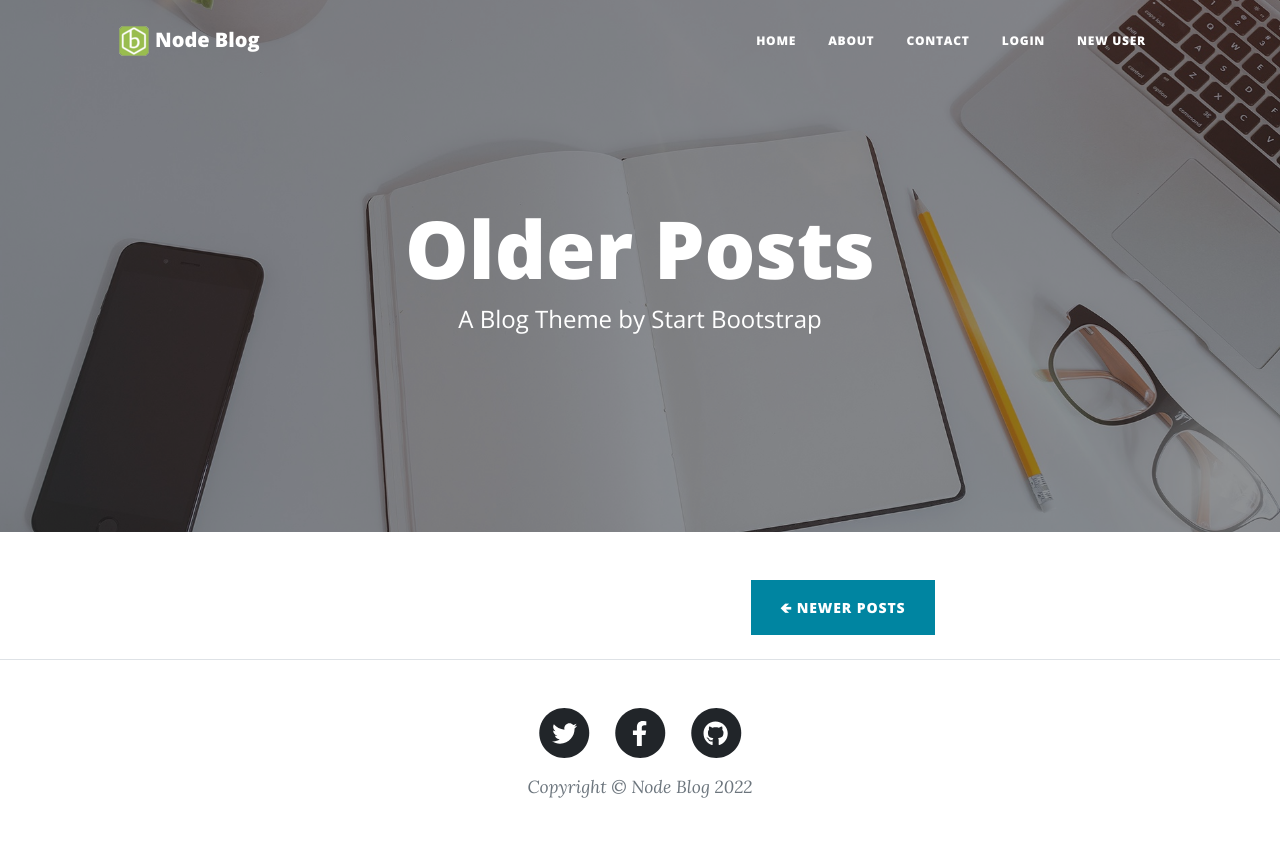
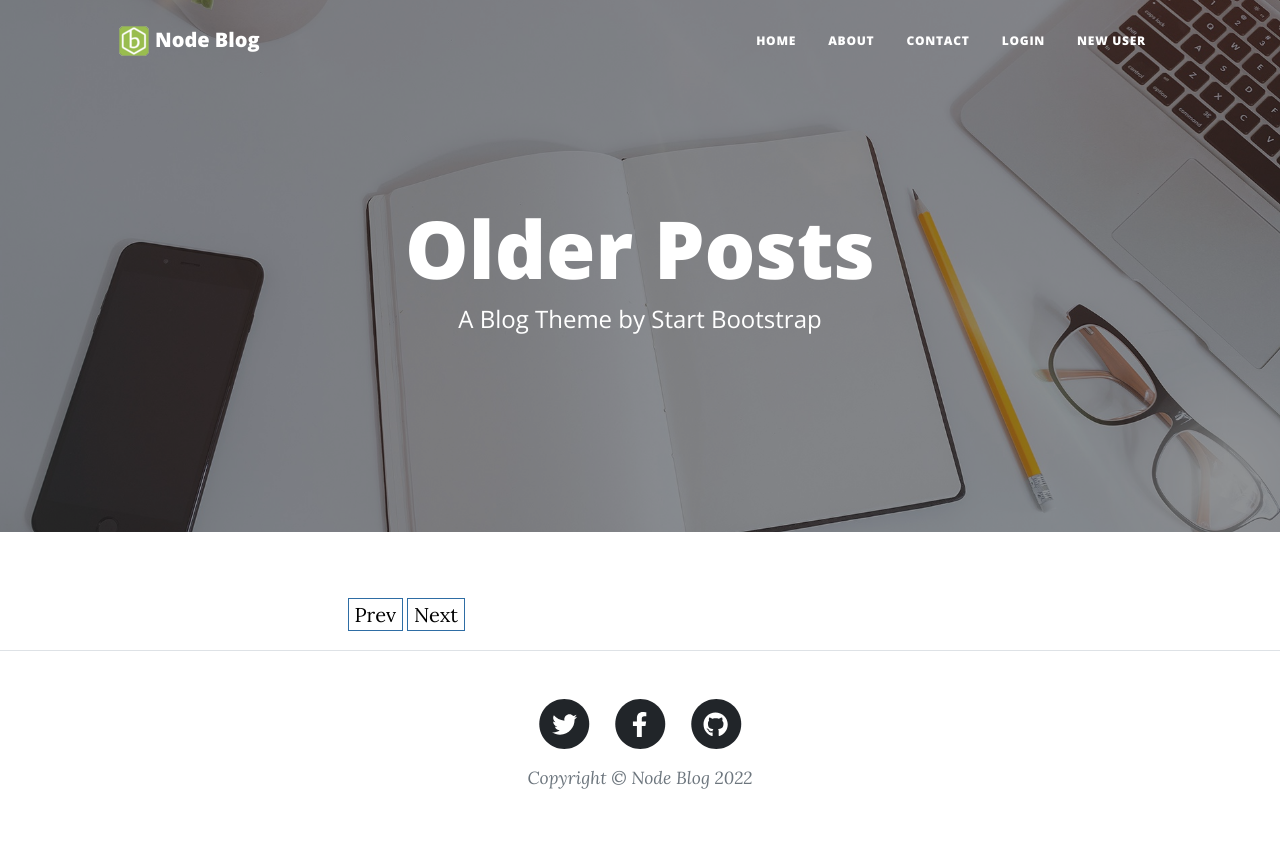
Before and after one commit to Paulepops/Node-blog, a Node server app: template views/olderPosts.ejs in a window 1280 px wide. After the commit the page ends 789 px from the top, so only its background shows below. Run offline with Node 20, Linux system fonts and the light colour scheme; the template is opened without the code that fills it, so the values that code supplies are empty; some libraries are stand-ins or nearby versions.

Commit message:
Added pagination to deal with older posts

```diff
--- /dev/null
+++ b/public/css/app-styles.css
@@ -0,0 +1,20 @@
+
+/* Pagination CSS - used in OlderPosts.ejs */
+
+#page_navigation {
+    clear:both;
+    margin: 20px 0;
+}
+
+#page_navigation a{
+    padding:3px 6px;
+    border:1px solid #2e6da4;
+    margin:2px;
+    color:black;
+    text-decoration:none
+}
+
+.active_page{
+    background:#337ab7;
+    color:white !important;
+}
--- a/views/index.ejs
+++ b/views/index.ejs
@@ -21,7 +21,7 @@
             <div class="row gx-4 gx-lg-5 justify-content-center">
                 <div class="col-md-10 col-lg-8 col-xl-7">
                     <!-- Post preview-->
-                        <% for (var i = 0; i < blogposts.length; i++){ %>
+                        <% for (var i = 0; i < 4; i++){ %>
                         <div class="post-preview">
                             <a href="/post/<%= blogposts[i]._id %>">
                                 <h2 class="post-title"><%= blogposts[i].title %></h2>
--- a/views/layouts/header.ejs
+++ b/views/layouts/header.ejs
@@ -47,4 +47,5 @@
 
     <!-- Core theme CSS (includes Bootstrap)-->
     <link href="/css/styles.css" rel="stylesheet" />
+    <link href="/css/app-styles.css" rel="stylesheet" />
 </head>
--- a/views/olderPosts.ejs
+++ b/views/olderPosts.ejs
@@ -1,6 +1,7 @@
 <!DOCTYPE html>
 <html lang="en">
 <%- include('layouts/header'); -%>
+
 <body>
     <%- include('layouts/navbar'); -%>
     <!-- Page Header-->
@@ -21,8 +22,11 @@
         <div class="row gx-4 gx-lg-5 justify-content-center">
             <div class="col-md-10 col-lg-8 col-xl-7">
                 <!-- Post preview-->
+                <input type='hidden' id='current_page' />
+                <input type='hidden' id='show_per_page' />
+                <div id="pagingBox" class="post-preview">
                 <% for (var i = 0; i < blogposts.length; i++){ %>
-                        <div class="post-preview">
+                    <div class="pagingChild">
                         <a href="/post/<%= blogposts[i]._id %>">
                             <h2 class="post-title"><%= blogposts[i].title %></h2>
                             <h3 class="post-subtitle"><%= blogposts[i].tagline %></h3>
@@ -32,21 +36,109 @@
                             <b><a href="#!"><%= blogposts[i].userid.username %></a></b>
                             on <%= blogposts[i].datePosted.toDateString() %>
                         </p>
-                        </div>
                         <!-- Divider-->
                         <hr class="my-4" />
+                    </div>
                 <% } %>
+                </div>
                 <!-- Pager-->
+                <div id='page_navigation'></div>
                 <!-- IF FIRST PAGE OF LISTING
-                    <div class="d-flex justify-content-end mb-4"><a class="btn btn-primary text-uppercase" href="#!">Older Posts &#129146;</a></div>
-                    <!-- IF MIDDLE PAGE(S) OF LISTING
-                    <div class="d-flex justify-content-end mb-4"><a class="btn btn-primary text-uppercase" href="#!">&#129144; Newer Posts</a> <a class="btn btn-primary text-uppercase" href="#!">Older Posts &#129146;</a></div>
-                    <!-- IF LAST PAGE OF LISTING -->
-                    <div class="d-flex justify-content-end mb-4"><a class="btn btn-primary text-uppercase" href="#!">&#129144; Newer Posts</a> </div>
+                <div class="d-flex justify-content-end mb-4"><a class="btn btn-primary text-uppercase"
+                        href="#!">&#129144; Newer Posts</a> </div>
+                -->
             </div>
         </div>
     </div>
     <%- include('layouts/footer'); -%>
     <%- include('layouts/scripts'); -%>
+    <script src="https://ajax.googleapis.com/ajax/libs/jquery/3.6.0/jquery.min.js"></script>
+    <script>
+        // Source: https://codepen.io/flex4web/pen/PKwPov
+        jQuery(document).ready(function () {
+
+            //Pagination JS
+            //how much items per page to show
+            var show_per_page = 4;
+            //getting the amount of elements inside pagingBox div
+            var number_of_items = <%= blogposts.length %> //$('#pagingBox').children().size();
+            //calculate the number of pages we are going to have
+            var number_of_pages = Math.ceil(number_of_items / show_per_page);
+
+            //set the value of our hidden input fields
+            $('#current_page').val(0);
+            $('#show_per_page').val(show_per_page);
+
+            //now when we got all we need for the navigation let's make it '
+
+            /*
+            what are we going to have in the navigation?
+                - link to previous page
+                - links to specific pages
+                - link to next page
+            */
+            var navigation_html = '<a class="previous_link" href="javascript:previous();">Prev</a>';
+            var current_link = 0;
+            while (number_of_pages > current_link) {
+                navigation_html += '<a class="page_link" href="javascript:go_to_page(' + current_link +
+                    ')" longdesc="' + current_link + '">' + (current_link + 1) + '</a>';
+                current_link++;
+            }
+            navigation_html += '<a class="next_link" href="javascript:next();">Next</a>';
+
+            $('#page_navigation').html(navigation_html);
+
+            //add active_page class to the first page link
+            $('#page_navigation .page_link:first').addClass('active_page');
+
+            //hide all the elements inside pagingBox div
+            $('#pagingBox').children().css('display', 'none');
+
+            //and show the first n (show_per_page) elements
+            $('#pagingBox').children().slice(0, show_per_page).css('display', 'block');
+
+        });
+
+        //Pagination JS
+
+        function previous() {
+            new_page = parseInt($('#current_page').val()) - 1;
+            //if there is an item before the current active link run the function
+            if ($('.active_page').prev('.page_link').length == true) {
+                go_to_page(new_page);
+            }
+        }
+
+        function next() {
+            new_page = parseInt($('#current_page').val()) + 1;
+            //if there is an item after the current active link run the function
+            if ($('.active_page').next('.page_link').length == true) {
+                go_to_page(new_page);
+            }
+        }
+
+        function go_to_page(page_num) {
+            //get the number of items shown per page
+            var show_per_page = parseInt($('#show_per_page').val());
+
+            //get the element number where to start the slice from
+            start_from = page_num * show_per_page;
+
+            //get the element number where to end the slice
+            end_on = start_from + show_per_page;
+
+            //hide all children elements of pagingBox div, get specific items and show them
+            $('#pagingBox').children().css('display', 'none').slice(start_from, end_on).css('display', 'block');
+
+            /*get the page link that has longdesc attribute of the current page and add active_page class to it
+            and remove that class from previously active page link*/
+            $('.page_link[longdesc=' + page_num + ']').addClass('active_page').siblings('.active_page').removeClass(
+                'active_page');
+
+            //update the current page input field
+            $('#current_page').val(page_num);
+        }
+    </script>
 </body>
+
 </html>
```
Also changed, not shown: public/post-img/Batwoman.jpg (added), public/post-img/Page1.jpg (added), public/post-img/S02 - Arrow.jpg (added), public/post-img/Season_2_(The_Flash).jpg (added), public/post-img/Supergirl.jpg (added). Lines whose indentation alone changed are shown as unchanged.
